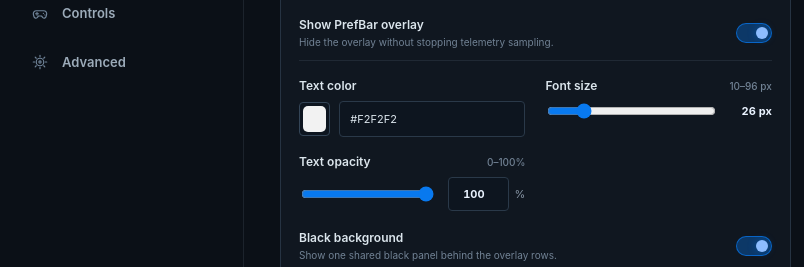
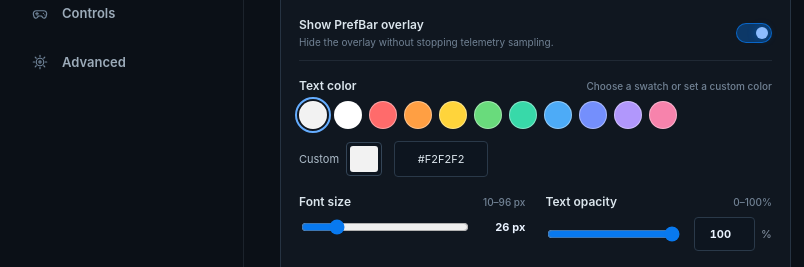
Before and after one commit to X1NONs/PrefBar, a plain HTML site: page web/index.html in a window 1280 px wide. Shown: the part 282-549 px from the top of the page, 0-804 px from the left. Drawn offline with Linux system fonts and the light colour scheme; no server answers.

Commit message:
Add touch-friendly text color palette to Control Center

```diff
--- a/web/index.html
+++ b/web/index.html
@@ -96,10 +96,15 @@
     .range-number { display: flex; flex: 0 0 auto; align-items: center; gap: 6px; color: #8c9aaa; font-size: 11px; }
     .range-number input { width: 61px; min-height: 34px; padding: 7px 8px; border: 1px solid #2a3949; border-radius: 4px; color: #EAF3FF; background: #0d151f; text-align: right; font-size: 11px; font-weight: 700; font-variant-numeric: tabular-nums; outline: none; }
     .range-number input:focus { border-color: rgba(8,121,239,.65); }
-    .color-control { display: flex; align-items: center; gap: 9px; }
-    input[type="color"] { appearance: none; width: 37px; height: 34px; padding: 3px; border: 1px solid #344557; border-radius: 4px; background: #0d151f; cursor: pointer; }
-    input[type="color"]::-webkit-color-swatch-wrapper { padding: 0; }
-    input[type="color"]::-webkit-color-swatch { border: 0; border-radius: 5px; }
+    .color-picker-row { display: flex; align-items: center; gap: 12px; flex-wrap: wrap; }
+    .color-swatches { display: flex; align-items: center; gap: 7px; flex-wrap: wrap; }
+    .color-swatch { display: block; flex: 0 0 28px; width: 28px; height: 28px; padding: 0; border: 1px solid rgba(255,255,255,.38); border-radius: 50%; background: var(--swatch); cursor: pointer; }
+    .color-swatch.selected { outline: 2px solid #65adff; outline-offset: 2px; }
+    .color-custom { display: inline-flex; align-items: center; gap: 7px; min-height: 36px; color: #aebdca; font-size: 11px; cursor: pointer; }
+    .color-custom input[type="color"] { appearance: none; width: 36px; height: 34px; padding: 3px; border: 1px solid #344557; border-radius: 4px; background: #0d151f; cursor: pointer; }
+    .color-custom input[type="color"]::-webkit-color-swatch-wrapper { padding: 0; }
+    .color-custom input[type="color"]::-webkit-color-swatch { border: 0; border-radius: 3px; }
+    .color-hex { flex: 0 0 94px; width: 94px !important; text-align: center; text-transform: uppercase; }
     .toggle-row { display: flex; justify-content: space-between; align-items: center; gap: 15px; min-height: 47px; padding: 9px 0; border-bottom: 1px solid var(--line-soft); }
     .toggle-row:last-child { border-bottom: 0; }
     .toggle-copy { min-width: 0; }
@@ -232,6 +237,10 @@
       html.ps5 .field-label, html.ps5 .toggle-name { font-size: 14px; }
       html.ps5 .toggle-help, html.ps5 .hint { font-size: 11px; }
       html.ps5 .select, html.ps5 .text-input { min-height: 44px; font-size: 13px; padding: 10px 12px; }
+      html.ps5 .color-swatch { flex-basis: 34px; width: 34px; height: 34px; }
+      html.ps5 .color-custom { min-height: 44px; font-size: 13px; }
+      html.ps5 .color-custom input[type="color"] { width: 42px; height: 40px; }
+      html.ps5 .color-hex { flex-basis: 104px; width: 104px !important; }
       html.ps5 .segmented button { min-height: 44px; padding: 11px 12px; font-size: 13px; }
       html.ps5 .btn { min-height: 44px; padding: 11px 16px; font-size: 13px; }
       html.ps5 .bottom-bar { left: 272px; padding: 14px 34px; }
@@ -286,7 +295,26 @@
                 <div class="card-body">
                   <div class="toggle-row" style="padding-top:0;margin-bottom:17px"><div class="toggle-copy"><div class="toggle-name">Show PrefBar overlay</div><div class="toggle-help">Hide the overlay without stopping telemetry sampling.</div></div><label class="switch"><input id="overlay" type="checkbox" checked><span class="track"></span></label></div>
                   <div class="field-grid">
-                    <div class="field"><div class="field-label">Text color</div><div class="color-control"><input id="text_color_picker" type="color" value="#f2f2f2"><input id="text_color" class="text-input" value="#F2F2F2" maxlength="7" spellcheck="false"></div></div>
+                    <div class="field full">
+                      <div class="field-label">Text color <span class="hint">Choose a swatch or set a custom color</span></div>
+                      <div class="color-picker-row">
+                        <div class="color-swatches" id="text-color-swatches" role="group" aria-label="Preset text colors">
+                          <button type="button" class="color-swatch selected" data-color="#F2F2F2" style="--swatch:#F2F2F2" aria-label="Soft white" title="Soft white" aria-pressed="true"></button>
+                          <button type="button" class="color-swatch" data-color="#FFFFFF" style="--swatch:#FFFFFF" aria-label="White" title="White" aria-pressed="false"></button>
+                          <button type="button" class="color-swatch" data-color="#FF6B6B" style="--swatch:#FF6B6B" aria-label="Red" title="Red" aria-pressed="false"></button>
+                          <button type="button" class="color-swatch" data-color="#FF9F43" style="--swatch:#FF9F43" aria-label="Orange" title="Orange" aria-pressed="false"></button>
+                          <button type="button" class="color-swatch" data-color="#FFD43B" style="--swatch:#FFD43B" aria-label="Yellow" title="Yellow" aria-pressed="false"></button>
+                          <button type="button" class="color-swatch" data-color="#69DB7C" style="--swatch:#69DB7C" aria-label="Green" title="Green" aria-pressed="false"></button>
+                          <button type="button" class="color-swatch" data-color="#38D9A9" style="--swatch:#38D9A9" aria-label="Teal" title="Teal" aria-pressed="false"></button>
+                          <button type="button" class="color-swatch" data-color="#4DABF7" style="--swatch:#4DABF7" aria-label="Blue" title="Blue" aria-pressed="false"></button>
+                          <button type="button" class="color-swatch" data-color="#748FFC" style="--swatch:#748FFC" aria-label="Indigo" title="Indigo" aria-pressed="false"></button>
+                          <button type="button" class="color-swatch" data-color="#B197FC" style="--swatch:#B197FC" aria-label="Purple" title="Purple" aria-pressed="false"></button>
+                          <button type="button" class="color-swatch" data-color="#F783AC" style="--swatch:#F783AC" aria-label="Pink" title="Pink" aria-pressed="false"></button>
+                        </div>
+                        <label class="color-custom" for="text_color_picker"><span>Custom</span><input id="text_color_picker" type="color" value="#f2f2f2" aria-label="Choose a custom text color"></label>
+                        <input id="text_color" class="text-input color-hex" value="#F2F2F2" maxlength="7" spellcheck="false" aria-label="Text color hexadecimal value">
+                      </div>
+                    </div>
                     <div class="field"><div class="field-label">Font size <span class="hint">10–96 px</span></div><div class="range-wrap"><input id="overlay_font" type="range" min="10" max="96" value="26"><span class="range-value" id="font_value">26 px</span></div></div>
                     <div class="field"><div class="field-label"><label for="text_opacity">Text opacity</label><span class="hint">0–100%</span></div><div class="range-wrap"><input id="text_opacity" type="range" min="0" max="100" step="1" value="100" aria-label="Text opacity"><div class="range-number"><input id="text_opacity_value" type="number" min="0" max="100" step="1" value="100" inputmode="numeric" aria-label="Text opacity percentage"><span aria-hidden="true">%</span></div></div></div>
                     <div class="field full"><div class="toggle-row" style="padding:0;border:0;min-height:36px"><div class="toggle-copy"><div class="toggle-name">Black background</div><div class="toggle-help">Show one shared black panel behind the overlay rows.</div></div><label class="switch"><input id="background_enabled" type="checkbox" checked><span class="track"></span></label></div></div>
@@ -548,6 +576,7 @@
 
     function updatePreview() {
       const s = readState();
+      syncTextColorSwatches();
       const screen = $('preview-screen');
       const sample = $('overlay-sample');
       $('font_value').textContent = `${s.overlay_font} px`;
@@ -634,6 +663,25 @@
       container.querySelectorAll('button').forEach(btn => btn.classList.toggle('selected', btn.dataset.value === value));
       updatePreview();
     }
+    function syncTextColorSwatches() {
+      const color = $('text_color').value.trim().toUpperCase();
+      document.querySelectorAll('.color-swatch').forEach(button => {
+        const selected = button.dataset.color === color;
+        button.classList.toggle('selected', selected);
+        button.setAttribute('aria-pressed', String(selected));
+      });
+    }
+    function applyTextColor(value) {
+      if (!/^#[0-9A-Fa-f]{6}$/.test(value)) return;
+      const color = value.toUpperCase();
+      $('text_color').value = color;
+      $('text_color_picker').value = color.toLowerCase();
+      syncTextColorSwatches();
+      updatePreview();
+    }
+    document.querySelectorAll('.color-swatch').forEach(button => {
+      button.addEventListener('click', () => applyTextColor(button.dataset.color));
+    });
     document.querySelectorAll('.nav button').forEach(btn => btn.addEventListener('click', () => {
       document.querySelectorAll('.nav button').forEach(b => b.classList.toggle('active', b === btn));
       document.querySelectorAll('.panel').forEach(p => p.classList.toggle('active', p.id === `panel-${btn.dataset.tab}`));
@@ -644,6 +692,7 @@
       if (el.id === 'text_color') {
         if (/^#[0-9A-Fa-f]{6}$/.test(el.value)) $('text_color_picker').value = el.value;
       }
+      if (el.id === 'text_color' || el.id === 'text_color_picker') syncTextColorSwatches();
       if (el.id === 'text_opacity') $('text_opacity_value').value = el.value;
       if (el.id === 'background_opacity') $('background_opacity_value').value = el.value;
       if (el.id === 'background_opacity_value' && el.value !== '') {
```
